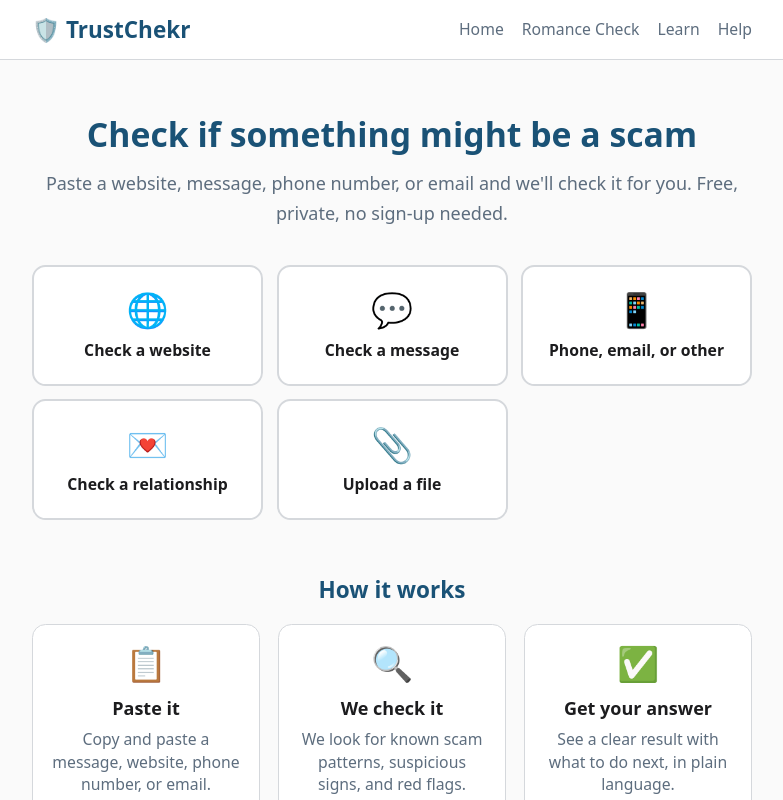
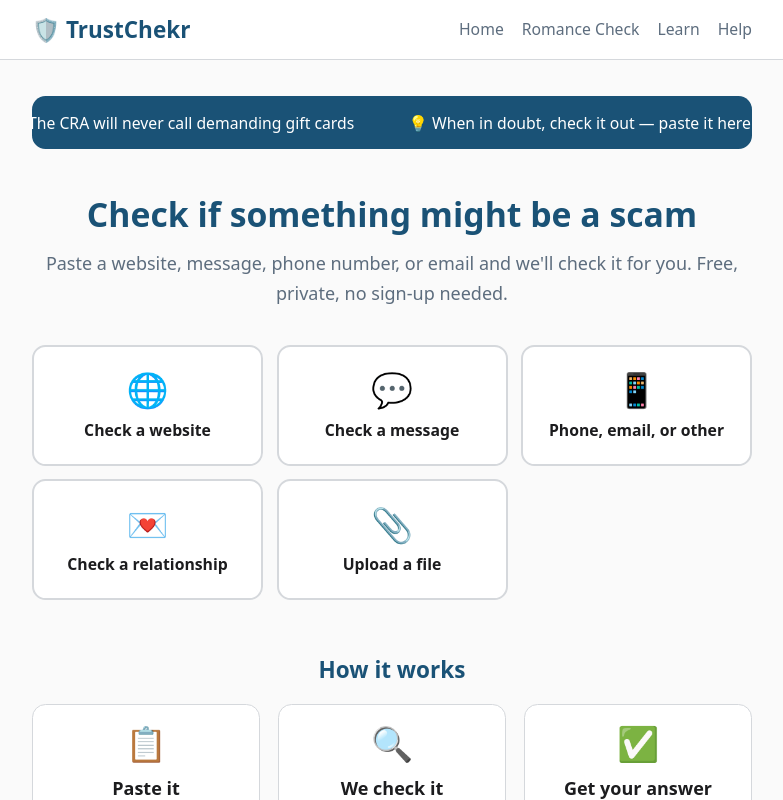
Before and after one commit to DropZone7/TrustChekr, a Next.js app: page / in a window 1280 px wide. Shown: the top 800 px of the page, without its empty margins (248-1031 px from the left). Built offline with nearby package versions, Linux system fonts and the light colour scheme.

Commit message:
Add scrolling scam awareness ticker banner to homepage

```diff
--- a/src/app/globals.css
+++ b/src/app/globals.css
@@ -38,3 +38,18 @@ body {
 ::selection {
   background: var(--tc-primary-soft);
 }
+
+/* Scrolling ticker animation */
+@keyframes ticker-scroll {
+  0% { transform: translateX(0); }
+  100% { transform: translateX(-50%); }
+}
+
+.ticker-track {
+  display: inline-block;
+  animation: ticker-scroll 45s linear infinite;
+}
+
+.ticker-track:hover {
+  animation-play-state: paused;
+}
--- a/src/app/page.tsx
+++ b/src/app/page.tsx
@@ -50,6 +50,24 @@ export default function Home() {
     <div className="flex flex-col gap-8">
       {!result && !scanning && (
         <>
+          {/* Scrolling ticker banner */}
+          <div className="overflow-hidden rounded-xl py-2.5 -mb-2" style={{ background: "var(--tc-primary)", color: "white" }}>
+            <div className="ticker-track whitespace-nowrap text-sm font-medium">
+              {[...Array(2)].map((_, copy) => (
+                <span key={copy} className="inline-block">
+                  <span className="mx-6">🚨 Canadians lost $569M to scams in 2024</span>
+                  <span className="mx-6">📞 The CRA will never call demanding gift cards</span>
+                  <span className="mx-6">💡 When in doubt, check it out — paste it here free</span>
+                  <span className="mx-6">🔒 Your bank will never ask for your password by email</span>
+                  <span className="mx-6">⚠️ Romance scams cost Canadians $50.3M last year</span>
+                  <span className="mx-6">🛡️ If it sounds too good to be true, it probably is</span>
+                  <span className="mx-6">📱 Don't click links in texts from unknown numbers</span>
+                  <span className="mx-6">🇨🇦 Report scams: antifraudcentre-centreantifraude.ca</span>
+                </span>
+              ))}
+            </div>
+          </div>
+
           {/* Hero */}
           <div className="text-center flex flex-col gap-3 pt-4">
             <h1
```
